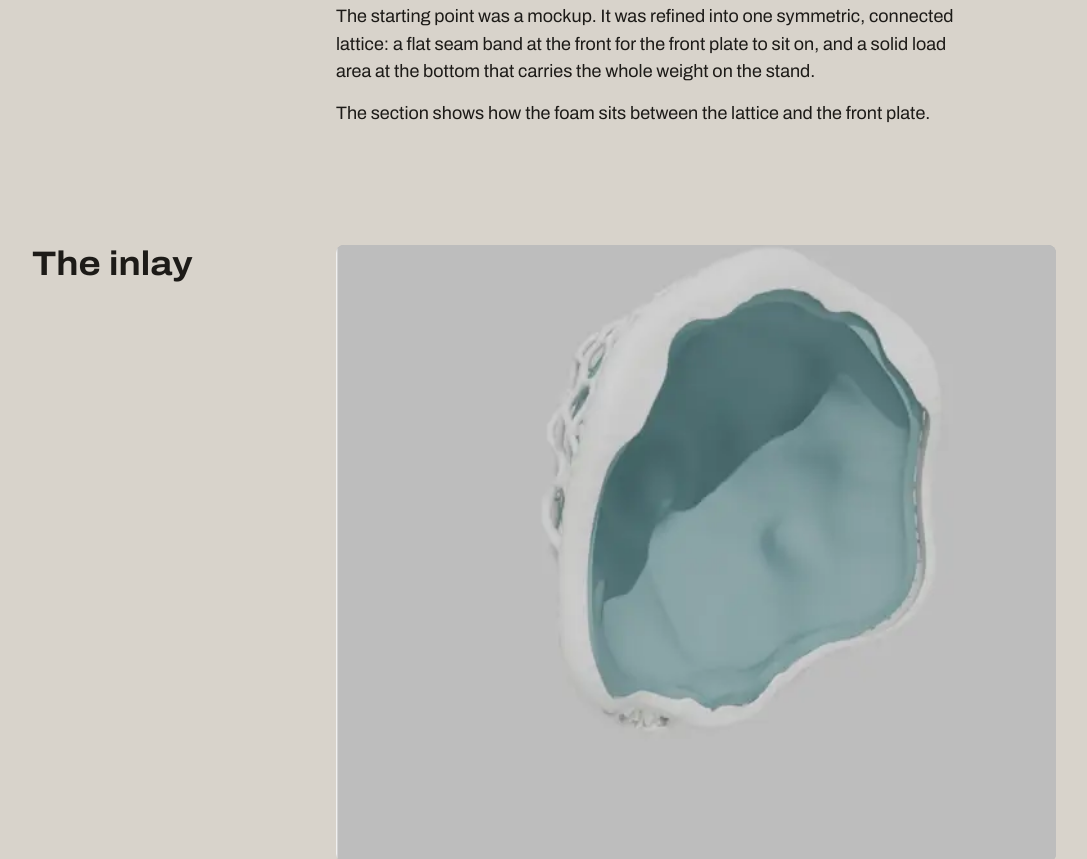
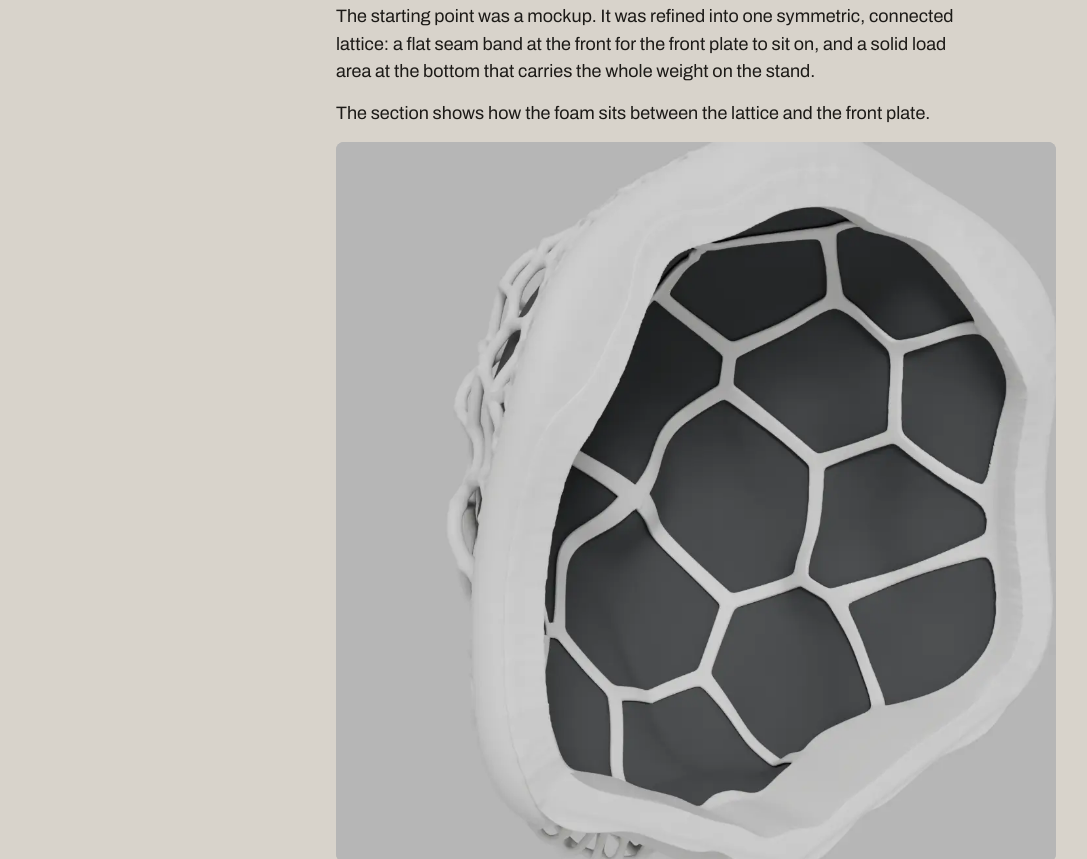
Before and after one commit to smoaf/portfolio, a plain HTML site: page work/mrs-01/index.html in a window 1280 px wide. Shown: the part 2482-3341 px from the top of the page, without its empty margins (96-1183 px from the left). Drawn offline with Linux system fonts and the light colour scheme.

Commit message:
FEAT-048: seamless loop for the MRS-01 hero film; old still down the page
- hero-film.mp4: a 1.5 s dissolve from the end into the start baked in, so
  the loop has no jump (34.5 s, 4.5 MB); poster is its new first frame.
- The old three-quarter still stands at the end of "From mockup to shell"
  for now.
- Build log and open items.

Co-Authored-By: Claude Opus 5.5 <noreply@anthropic.com>
Claude-Session: https://claude.ai/code/session_017cUDhHCQoCBD6TD88wDV8X

```diff
--- a/work/mrs-01/index.html
+++ b/work/mrs-01/index.html
@@ -229,6 +229,8 @@
         <p class="sub">One connected lattice</p>
         <p>The starting point was a mockup. It was refined into one symmetric, connected lattice: a flat seam band at the front for the front plate to sit on, and a solid load area at the bottom that carries the whole weight on the stand.</p>
         <p>The section shows how the foam sits between the lattice and the front plate.</p>
+        <!-- FEAT-048: the old hero still, placed here for now (Smo) -->
+        <figure class="pic"><img loading="lazy" alt="The MRS-01 shell with its foam inlay and front plate, seen from the front at an angle" src="media/hero.webp" width="1100" height="1100"></figure>
       </div>
     </section>
 
```
Also changed, not shown: work/mrs-01/media/hero-film-poster.webp, 3 other files.
